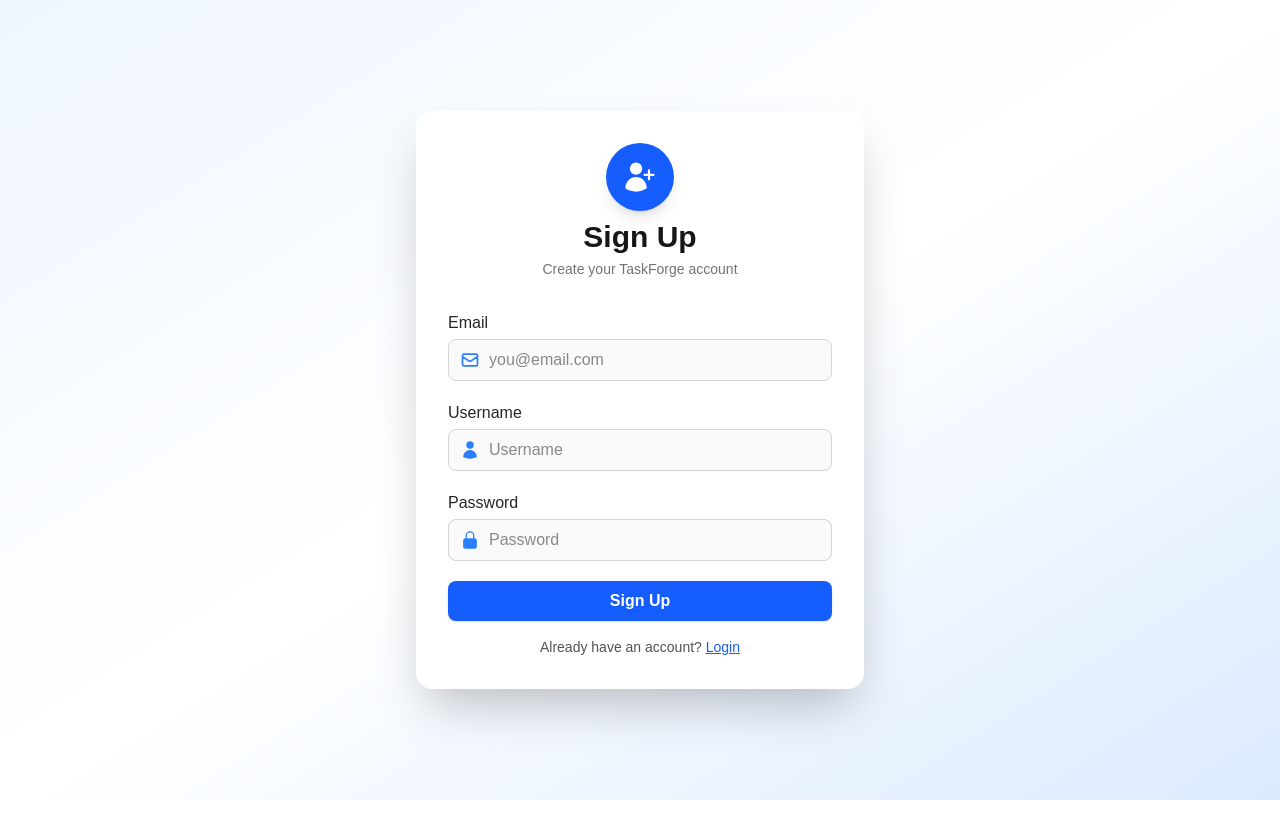
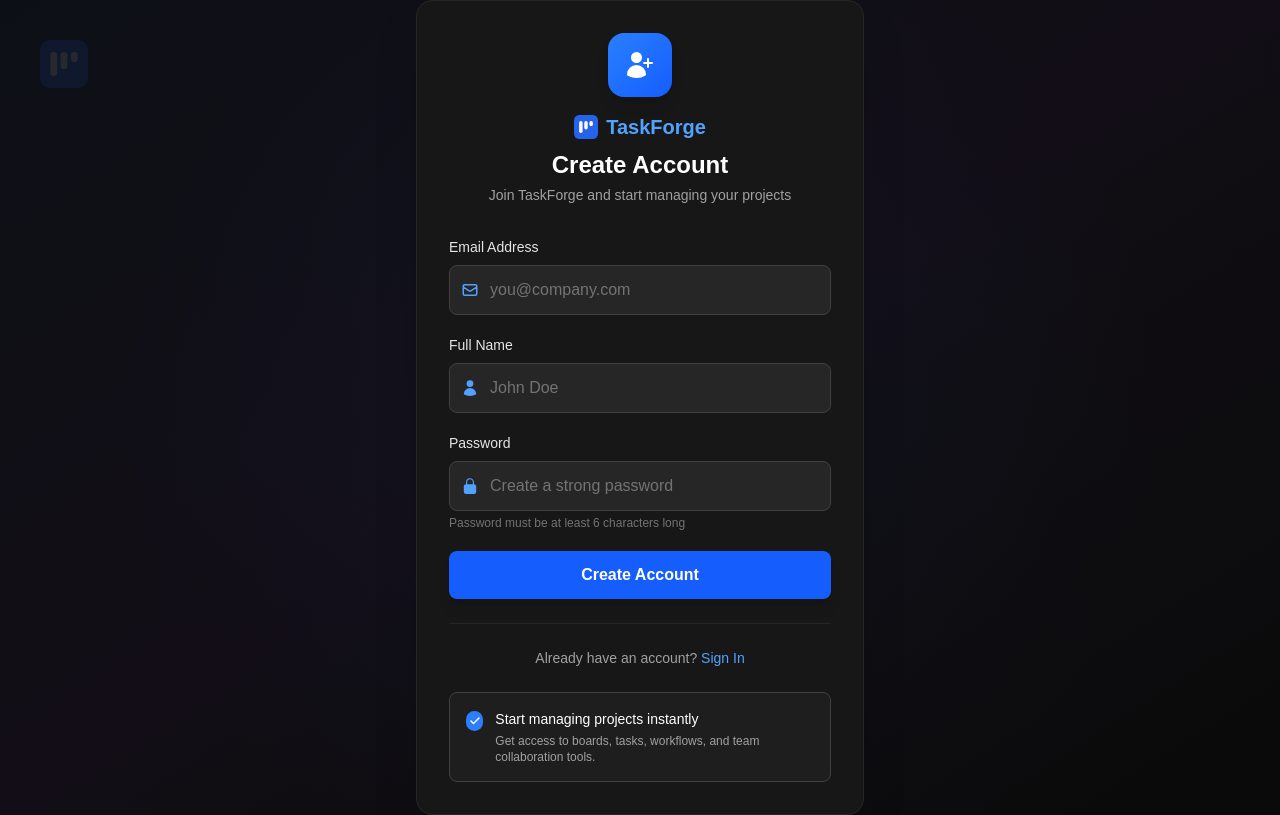
Before and after one commit to alvin0727/taskforge, a Next.js app in the folder apps/frontend/: page /user/signup in a window 1280 px wide. Built offline with nearby package versions, Linux system fonts and the light colour scheme; no server answers.

Commit message:
feat: refactor login-signup and sidebar

```diff
--- a/apps/frontend/app/user/login/page.tsx
+++ b/apps/frontend/app/user/login/page.tsx
@@ -10,7 +10,6 @@ import LoadingButton from "@/components/ui/loading/LoadingButton";
 import { useUserStore } from "@/stores/userStore";
 import { getAxiosErrorMessage } from "@/utils/errorMessage";
 import userService from "@/services/users/userService";
-
 
 export default function Login() {
     const router = useRouter();
@@ -108,7 +107,6 @@ export default function Login() {
         } finally {
             setLoading(false);
         }
-
     };
 
     const handleResendOtp = async () => {
@@ -124,77 +122,117 @@ export default function Login() {
     };
 
     return (
-        <div className="min-h-screen flex items-center justify-center bg-gradient-to-br from-blue-50 via-white to-blue-100 dark:from-neutral-900 dark:via-neutral-800 dark:to-neutral-900">
-            <div className="w-full max-w-md p-8 rounded-2xl shadow-2xl bg-white dark:bg-neutral-900">
+        <div className="min-h-screen flex items-center justify-center bg-neutral-950 relative overflow-hidden">
+            {/* Background Pattern */}
+            <div className="absolute inset-0 bg-gradient-to-br from-blue-500/5 via-purple-500/5 to-neutral-950"></div>
+            <div className="absolute inset-0 bg-[radial-gradient(circle_at_50%_50%,rgba(59,130,246,0.05),transparent_70%)]"></div>
+
+            {/* TaskForge Logo Pattern */}
+            <div className="absolute top-10 left-10 opacity-10">
+                <svg width="48" height="48" viewBox="0 0 28 28" fill="none" xmlns="http://www.w3.org/2000/svg">
+                    <rect width="28" height="28" rx="6" fill="#2563EB" />
+                    <rect x="6" y="7" width="4" height="14" rx="2" fill="white" />
+                    <rect x="12" y="7" width="4" height="10" rx="2" fill="white" />
+                    <rect x="18" y="7" width="4" height="6" rx="2" fill="white" />
+                </svg>
+            </div>
+
+            <div className="w-full max-w-md p-8 rounded-2xl shadow-2xl bg-neutral-900 border border-neutral-800 relative z-10">
+                {/* Header */}
                 <div className="flex flex-col items-center mb-8">
-                    <div className="bg-blue-600 text-white rounded-full p-4 shadow-lg mb-2">
-                        {step === "login" ? <HiLockClosed size={36} /> : <HiShieldCheck size={36} />}
+                    <div className="bg-gradient-to-br from-blue-500 to-blue-600 text-white rounded-2xl p-4 shadow-lg mb-4">
+                        {step === "login" ? <HiLockClosed size={32} /> : <HiShieldCheck size={32} />}
                     </div>
-                    <h2 className="text-3xl font-bold text-neutral-900 dark:text-white mb-1">
-                        {step === "login" ? "Login" : "OTP Verification"}
+
+                    {/* TaskForge Brand */}
+                    <div className="flex items-center gap-2 mb-2">
+                        <svg width="24" height="24" viewBox="0 0 28 28" fill="none" xmlns="http://www.w3.org/2000/svg">
+                            <rect width="28" height="28" rx="6" fill="#2563EB" />
+                            <rect x="6" y="7" width="4" height="14" rx="2" fill="white" />
+                            <rect x="12" y="7" width="4" height="10" rx="2" fill="white" />
+                            <rect x="18" y="7" width="4" height="6" rx="2" fill="white" />
+                        </svg>
+                        <span className="text-xl font-bold text-blue-400">TaskForge</span>
+                    </div>
+
+                    <h2 className="text-2xl font-bold text-white mb-1">
+                        {step === "login" ? "Welcome Back" : "Verify Your Identity"}
                     </h2>
-                    <p className="text-neutral-500 dark:text-neutral-300 text-sm">
+                    <p className="text-neutral-400 text-sm text-center">
                         {step === "login"
-                            ? "Sign in to your TaskForge account"
-                            : "Enter the 4-digit OTP code sent to your email"}
+                            ? "Sign in to continue to your workspace"
+                            : "Enter the 4-digit code sent to your email"}
                     </p>
                 </div>
+
                 {step === "login" && (
                     <>
                         <form onSubmit={handleLogin} className="space-y-5">
                             <div>
-                            <label className="block mb-1 text-neutral-800 dark:text-neutral-200 font-medium">Email</label>
+                                <label className="block mb-2 text-neutral-200 font-medium text-sm">Email Address</label>
                                 <div className="relative">
-                                <span className="absolute left-3 top-1/2 -translate-y-1/2 text-blue-500">
-                                    <HiMail size={20} />
+                                    <span className="absolute left-3 top-1/2 -translate-y-1/2 text-blue-400">
+                                        <HiMail size={18} />
                                     </span>
                                     <input
                                         type="email"
                                         value={email}
                                         onChange={(e) => setEmail(e.target.value)}
                                         required
-                                    className="w-full pl-10 pr-4 py-2 rounded-lg border border-neutral-300 dark:border-neutral-700 bg-neutral-50 dark:bg-neutral-800 text-neutral-900 dark:text-white focus:outline-none focus:ring-2 focus:ring-blue-500 transition autofill:!bg-neutral-50 dark:autofill:!bg-neutral-800 autofill:!text-neutral-900 dark:autofill:!text-white"
-                                    placeholder="you@email.com"
+                                        className="w-full pl-10 pr-4 py-3 rounded-lg border border-neutral-700 bg-neutral-800 text-white placeholder-neutral-500 focus:outline-none focus:ring-2 focus:ring-blue-400 focus:border-transparent transition-all"
+                                        placeholder="you@company.com"
                                     />
                                 </div>
                             </div>
+
                             <div>
-                            <label className="block mb-1 text-neutral-800 dark:text-neutral-200 font-medium">Password</label>
+                                <label className="block mb-2 text-neutral-200 font-medium text-sm">Password</label>
                                 <div className="relative">
-                                <span className="absolute left-3 top-1/2 -translate-y-1/2 text-blue-500">
-                                    <HiLockClosed size={20} />
+                                    <span className="absolute left-3 top-1/2 -translate-y-1/2 text-blue-400">
+                                        <HiLockClosed size={18} />
                                     </span>
                                     <input
                                         type="password"
                                         value={password}
                                         onChange={(e) => setPassword(e.target.value)}
                                         required
-                                    className="w-full pl-10 pr-4 py-2 rounded-lg border border-neutral-300 dark:border-neutral-700 bg-neutral-50 dark:bg-neutral-800 text-neutral-900 dark:text-white focus:outline-none focus:ring-2 focus:ring-blue-500 transition autofill:!bg-neutral-50 dark:autofill:!bg-neutral-800 autofill:!text-neutral-900 dark:autofill:!text-white"
-                                    placeholder="Password"
+                                        className="w-full pl-10 pr-4 py-3 rounded-lg border border-neutral-700 bg-neutral-800 text-white placeholder-neutral-500 focus:outline-none focus:ring-2 focus:ring-blue-400 focus:border-transparent transition-all"
+                                        placeholder="Enter your password"
                                     />
                                 </div>
                             </div>
-                        {error && <div className="text-red-500 mb-2">{error}</div>}
+
+                            {error && (
+                                <div className="p-3 rounded-lg bg-red-500/10 border border-red-500/20 text-red-400 text-sm">
+                                    {error}
+                                </div>
+                            )}
+
                             <LoadingButton
                                 type="submit"
-                            className="w-full py-2 rounded-lg bg-blue-600 hover:bg-blue-700 text-white font-semibold transition shadow"
+                                className="w-full py-3 rounded-lg bg-blue-600 hover:bg-blue-700 text-white font-semibold transition-all shadow-lg hover:shadow-blue-500/25"
                                 loading={loading}
                             >
-                            Login
+                                Sign In
                             </LoadingButton>
                         </form>
-                    <p className="mt-4 text-center text-sm text-neutral-600 dark:text-neutral-300">
+
+                        <div className="mt-6 pt-6 border-t border-neutral-800">
+                            <p className="text-center text-sm text-neutral-400">
                                 Don't have an account?{' '}
-                        <a href="/user/signup" className="text-blue-600 dark:text-blue-400 underline">Sign Up</a>
+                                <a href="/user/signup" className="text-blue-400 hover:text-blue-300 font-medium transition-colors">
+                                    Create Account
+                                </a>
                             </p>
+                        </div>
                     </>
                 )}
 
                 {step === "otp" && (
-                    <form onSubmit={handleVerifyOtp} className="space-y-5">
+                    <form onSubmit={handleVerifyOtp} className="space-y-6">
                         <div>
-                            <label className="block mb-3 text-neutral-800 dark:text-neutral-200 font-medium text-center">
-                                OTP Code
+                            <label className="block mb-4 text-neutral-200 font-medium text-center">
+                                Verification Code
                             </label>
                             <div className="flex justify-center gap-3">
                                 {otp.map((val, idx) => (
@@ -211,29 +249,44 @@ export default function Login() {
                                                 otpRefs[idx - 1].current?.focus();
                                             }
                                         }}
-                                        className="w-14 h-14 text-center text-2xl rounded-lg border border-neutral-300 dark:border-neutral-700 bg-neutral-50 dark:bg-neutral-800 text-neutral-900 dark:text-white focus:outline-none focus:ring-2 focus:ring-blue-500 transition"
+                                        className="w-14 h-14 text-center text-xl font-semibold rounded-lg border border-neutral-700 bg-neutral-800 text-white focus:outline-none focus:ring-2 focus:ring-blue-400 focus:border-transparent transition-all"
                                     />
                                 ))}
                             </div>
                         </div>
-                        <div className="flex justify-between items-center">
+
+                        <div className="flex justify-center">
                             <button
                                 type="button"
                                 onClick={handleResendOtp}
                                 disabled={timer > 0 || resending}
-                                className={`text-blue-600 font-semibold hover:underline disabled:opacity-50 disabled:cursor-not-allowed`}
+                                className="text-blue-400 hover:text-blue-300 font-medium transition-colors disabled:opacity-50 disabled:cursor-not-allowed disabled:hover:text-blue-400"
                             >
-                                Resend OTP {timer > 0 && `in ${timer}s`}
+                                {resending ? "Sending..." : timer > 0 ? `Resend code in ${timer}s` : "Resend code"}
                             </button>
                         </div>
-                        {error && <div className="text-red-500 mb-2 text-center">{error}</div>}
+
+                        {error && (
+                            <div className="p-3 rounded-lg bg-red-500/10 border border-red-500/20 text-red-400 text-sm text-center">
+                                {error}
+                            </div>
+                        )}
+
                         <LoadingButton
                             type="submit"
-                            className="w-full py-2 rounded-lg bg-blue-600 hover:bg-blue-700 text-white font-semibold transition shadow"
+                            className="w-full py-3 rounded-lg bg-blue-600 hover:bg-blue-700 text-white font-semibold transition-all shadow-lg hover:shadow-blue-500/25"
                             loading={loading}
                         >
-                            Verify OTP
+                            Verify Code
                         </LoadingButton>
+
+                        <button
+                            type="button"
+                            onClick={() => setStep("login")}
+                            className="w-full py-2 text-neutral-400 hover:text-neutral-300 font-medium transition-colors"
+                        >
+                            ← Back to login
+                        </button>
                     </form>
                 )}
             </div>
--- a/apps/frontend/app/user/signup/page.tsx
+++ b/apps/frontend/app/user/signup/page.tsx
@@ -1,4 +1,3 @@
-
 "use client";
 
 import React, { useState, useEffect } from "react";
@@ -53,6 +52,10 @@ export default function SignupPage() {
             setError("Invalid email format.");
             return;
         }
+        if (form.password.length < 6) {
+            setError("Password must be at least 6 characters long.");
+            return;
+        }
         setLoading(true);
         try {
             await userService.signup(form.email, form.name, form.password);
@@ -68,23 +71,51 @@ export default function SignupPage() {
     };
 
     return (
-        <div className="min-h-screen flex items-center justify-center bg-gradient-to-br from-blue-50 via-white to-blue-100 dark:from-neutral-900 dark:via-neutral-800 dark:to-neutral-900">
-            <div className="w-full max-w-md p-8 rounded-2xl shadow-2xl bg-white dark:bg-neutral-900">
+        <div className="min-h-screen flex items-center justify-center bg-neutral-950 relative overflow-hidden">
+            {/* Background Pattern */}
+            <div className="absolute inset-0 bg-gradient-to-br from-blue-500/5 via-purple-500/5 to-neutral-950"></div>
+            <div className="absolute inset-0 bg-[radial-gradient(circle_at_50%_50%,rgba(59,130,246,0.05),transparent_70%)]"></div>
+
+            {/* TaskForge Logo Pattern */}
+            <div className="absolute top-10 left-10 opacity-10">
+                <svg width="48" height="48" viewBox="0 0 28 28" fill="none" xmlns="http://www.w3.org/2000/svg">
+                    <rect width="28" height="28" rx="6" fill="#2563EB" />
+                    <rect x="6" y="7" width="4" height="14" rx="2" fill="white" />
+                    <rect x="12" y="7" width="4" height="10" rx="2" fill="white" />
+                    <rect x="18" y="7" width="4" height="6" rx="2" fill="white" />
+                </svg>
+            </div>
+
+            <div className="w-full max-w-md p-8 rounded-2xl shadow-2xl bg-neutral-900 border border-neutral-800 relative z-10">
+                {/* Header */}
                 <div className="flex flex-col items-center mb-8">
-                    <div className="bg-blue-600 text-white rounded-full p-4 shadow-lg mb-2">
-                        <HiUserPlus size={36} />
+                    <div className="bg-gradient-to-br from-blue-500 to-blue-600 text-white rounded-2xl p-4 shadow-lg mb-4">
+                        <HiUserPlus size={32} />
                     </div>
-                    <h2 className="text-3xl font-bold text-neutral-900 dark:text-white mb-1">Sign Up</h2>
-                    <p className="text-neutral-500 dark:text-neutral-300 text-sm text-center">
-                        Create your TaskForge account
+
+                    {/* TaskForge Brand */}
+                    <div className="flex items-center gap-2 mb-2">
+                        <svg width="24" height="24" viewBox="0 0 28 28" fill="none" xmlns="http://www.w3.org/2000/svg">
+                            <rect width="28" height="28" rx="6" fill="#2563EB" />
+                            <rect x="6" y="7" width="4" height="14" rx="2" fill="white" />
+                            <rect x="12" y="7" width="4" height="10" rx="2" fill="white" />
+                            <rect x="18" y="7" width="4" height="6" rx="2" fill="white" />
+                        </svg>
+                        <span className="text-xl font-bold text-blue-400">TaskForge</span>
+                    </div>
+
+                    <h2 className="text-2xl font-bold text-white mb-1">Create Account</h2>
+                    <p className="text-neutral-400 text-sm text-center">
+                        Join TaskForge and start managing your projects
                     </p>
                 </div>
+
                 <form onSubmit={handleSubmit} className="space-y-5">
                     <div>
-                        <label htmlFor="email" className="block mb-1 text-neutral-800 dark:text-neutral-200 font-medium">Email</label>
+                        <label htmlFor="email" className="block mb-2 text-neutral-200 font-medium text-sm">Email Address</label>
                         <div className="relative">
-                            <span className="absolute left-3 top-1/2 -translate-y-1/2 text-blue-500">
-                                <HiOutlineMail size={20} />
+                            <span className="absolute left-3 top-1/2 -translate-y-1/2 text-blue-400">
+                                <HiOutlineMail size={18} />
                             </span>
                             <input
                                 type="email"
@@ -93,16 +124,17 @@ export default function SignupPage() {
                                 value={form.email}
                                 onChange={handleChange}
                                 required
-                                className="w-full pl-10 pr-4 py-2 rounded-lg border border-neutral-300 dark:border-neutral-700 bg-neutral-50 dark:bg-neutral-800 text-neutral-900 dark:text-white focus:outline-none focus:ring-2 focus:ring-blue-500 transition autofill:!bg-neutral-50 dark:autofill:!bg-neutral-800 autofill:!text-neutral-900 dark:autofill:!text-white"
-                                placeholder="you@email.com"
+                                className="w-full pl-10 pr-4 py-3 rounded-lg border border-neutral-700 bg-neutral-800 text-white placeholder-neutral-500 focus:outline-none focus:ring-2 focus:ring-blue-400 focus:border-transparent transition-all"
+                                placeholder="you@company.com"
                             />
                         </div>
                     </div>
+
                     <div>
-                        <label htmlFor="name" className="block mb-1 text-neutral-800 dark:text-neutral-200 font-medium">Username</label>
+                        <label htmlFor="name" className="block mb-2 text-neutral-200 font-medium text-sm">Full Name</label>
                         <div className="relative">
-                            <span className="absolute left-3 top-1/2 -translate-y-1/2 text-blue-500">
-                                <HiUser size={20} />
+                            <span className="absolute left-3 top-1/2 -translate-y-1/2 text-blue-400">
+                                <HiUser size={18} />
                             </span>
                             <input
                                 type="text"
@@ -111,16 +143,17 @@ export default function SignupPage() {
                                 value={form.name}
                                 onChange={handleChange}
                                 required
-                                className="w-full pl-10 pr-4 py-2 rounded-lg border border-neutral-300 dark:border-neutral-700 bg-neutral-50 dark:bg-neutral-800 text-neutral-900 dark:text-white focus:outline-none focus:ring-2 focus:ring-blue-500 transition autofill:!bg-neutral-50 dark:autofill:!bg-neutral-800 autofill:!text-neutral-900 dark:autofill:!text-white"
-                                placeholder="Username"
+                                className="w-full pl-10 pr-4 py-3 rounded-lg border border-neutral-700 bg-neutral-800 text-white placeholder-neutral-500 focus:outline-none focus:ring-2 focus:ring-blue-400 focus:border-transparent transition-all"
+                                placeholder="John Doe"
                             />
                         </div>
                     </div>
+
                     <div>
-                        <label htmlFor="password" className="block mb-1 text-neutral-800 dark:text-neutral-200 font-medium">Password</label>
+                        <label htmlFor="password" className="block mb-2 text-neutral-200 font-medium text-sm">Password</label>
                         <div className="relative">
-                            <span className="absolute left-3 top-1/2 -translate-y-1/2 text-blue-500">
-                                <HiLockClosed size={20} />
+                            <span className="absolute left-3 top-1/2 -translate-y-1/2 text-blue-400">
+                                <HiLockClosed size={18} />
                             </span>
                             <input
                                 type="password"
@@ -129,24 +162,55 @@ export default function SignupPage() {
                                 value={form.password}
                                 onChange={handleChange}
                                 required
-                                className="w-full pl-10 pr-4 py-2 rounded-lg border border-neutral-300 dark:border-neutral-700 bg-neutral-50 dark:bg-neutral-800 text-neutral-900 dark:text-white focus:outline-none focus:ring-2 focus:ring-blue-500 transition autofill:!bg-neutral-50 dark:autofill:!bg-neutral-800 autofill:!text-neutral-900 dark:autofill:!text-white"
-                                placeholder="Password"
+                                className="w-full pl-10 pr-4 py-3 rounded-lg border border-neutral-700 bg-neutral-800 text-white placeholder-neutral-500 focus:outline-none focus:ring-2 focus:ring-blue-400 focus:border-transparent transition-all"
+                                placeholder="Create a strong password"
                             />
                         </div>
+                        <p className="text-xs text-neutral-500 mt-1">
+                            Password must be at least 6 characters long
+                        </p>
                     </div>
-                    {error && <div className="text-red-500 mb-2 text-center">{error}</div>}
+
+                    {error && (
+                        <div className="p-3 rounded-lg bg-red-500/10 border border-red-500/20 text-red-400 text-sm">
+                            {error}
+                        </div>
+                    )}
+
                     <LoadingButton
                         type="submit"
-                        className="w-full py-2 rounded-lg bg-blue-600 hover:bg-blue-700 text-white font-semibold transition shadow"
+                        className="w-full py-3 rounded-lg bg-blue-600 hover:bg-blue-700 text-white font-semibold transition-all shadow-lg hover:shadow-blue-500/25"
                         loading={loading}
                     >
-                        Sign Up
+                        Create Account
                     </LoadingButton>
                 </form>
-                <p className="mt-4 text-center text-sm text-neutral-600 dark:text-neutral-300">
-                    Already have an account?{' '}
-                    <Link href="/user/login" className="text-blue-600 dark:text-blue-400 underline">Login</Link>
-                </p>
+
+                <div className="mt-6 pt-6 border-t border-neutral-800">
+                    <p className="text-center text-sm text-neutral-400">
+                        Already have an account?{' '}
+                        <Link href="/user/login" className="text-blue-400 hover:text-blue-300 font-medium transition-colors">
+                            Sign In
+                        </Link>
+                    </p>
+                </div>
+
+                {/* Additional Info */}
+                <div className="mt-6 p-4 rounded-lg bg-neutral-800/50 border border-neutral-700">
+                    <div className="flex items-start gap-3">
+                        <div className="w-5 h-5 rounded-full bg-blue-500 flex items-center justify-center mt-0.5">
+                            <svg width="12" height="12" viewBox="0 0 12 12" fill="none">
+                                <path d="M10 3L4.5 8.5L2 6" stroke="white" strokeWidth="1.5" strokeLinecap="round" strokeLinejoin="round" />
+                            </svg>
+                        </div>
+                        <div>
+                            <h4 className="text-white font-medium text-sm mb-1">Start managing projects instantly</h4>
+                            <p className="text-neutral-400 text-xs">
+                                Get access to boards, tasks, workflows, and team collaboration tools.
+                            </p>
+                        </div>
+                    </div>
+                </div>
             </div>
         </div>
     );
--- a/apps/frontend/components/layout/Sidebar.tsx
+++ b/apps/frontend/components/layout/Sidebar.tsx
@@ -15,7 +15,6 @@ import {
   Settings,
   Plus,
   Search,
-  Bell,
   ChevronDown,
   ChevronRight,
   Archive,
```
Lines whose indentation alone changed are shown as unchanged.
